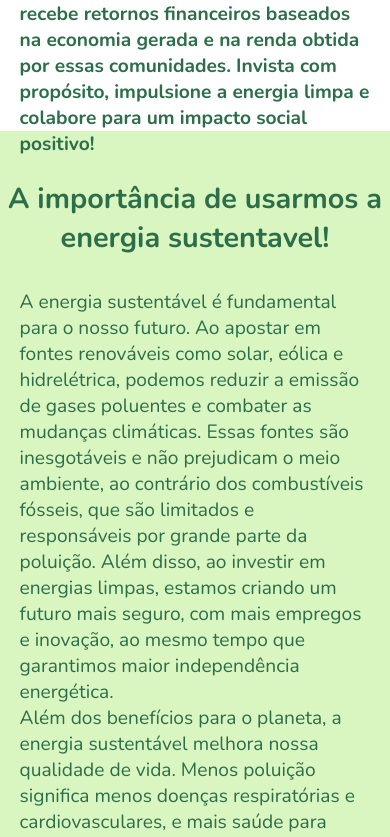
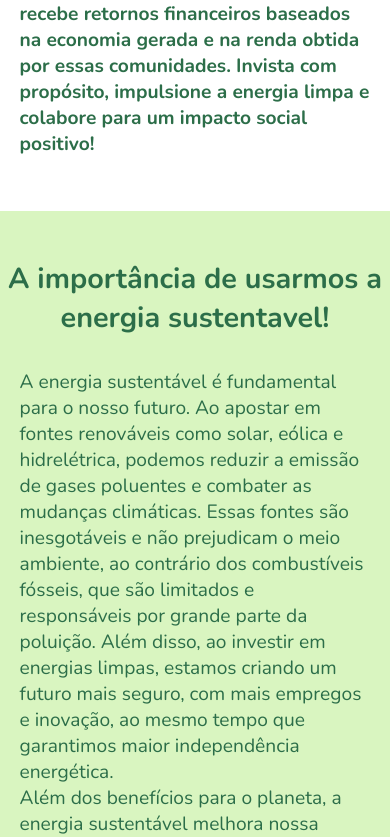
Before and after one commit to ViniciusSantanaa/global_2, a Next.js app: page / in a window 390 px wide. Shown: the part 1221-2058 px from the top of the page. Built offline with nearby package versions, Linux system fonts and the light colour scheme; a web font is replaced by a local one.

Commit message:
mais ajuste

```diff
--- a/src/app/page.module.css
+++ b/src/app/page.module.css
@@ -86,8 +86,8 @@
 
 @media (max-width: 414px) {
     .section_texto_sustentavel{
-        margin-top: 10rem;
-        height: 105vh;
+        margin-top: 15rem;
+        height: 115vh;
     }
 
     .texto_sustentavel_titulo{
```
